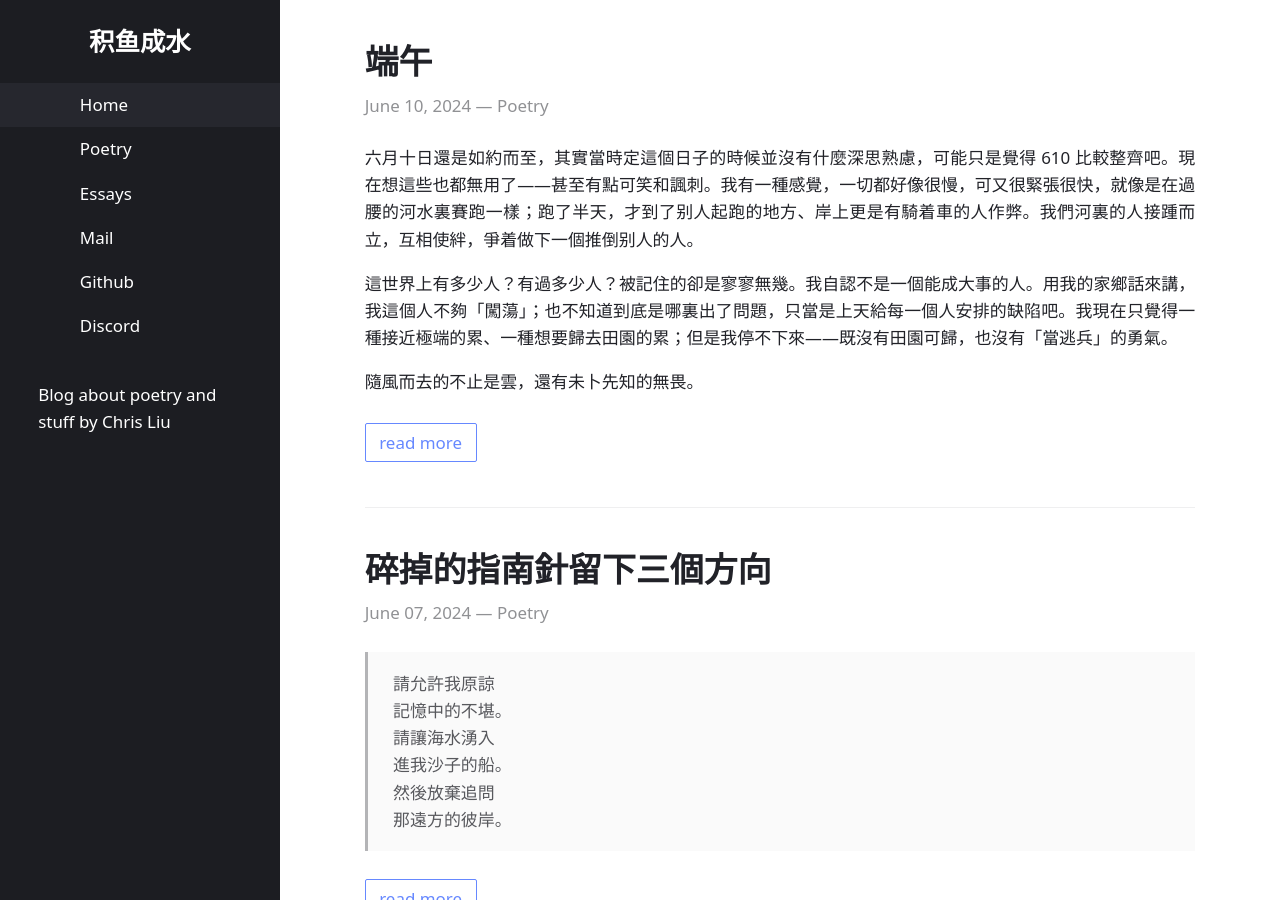
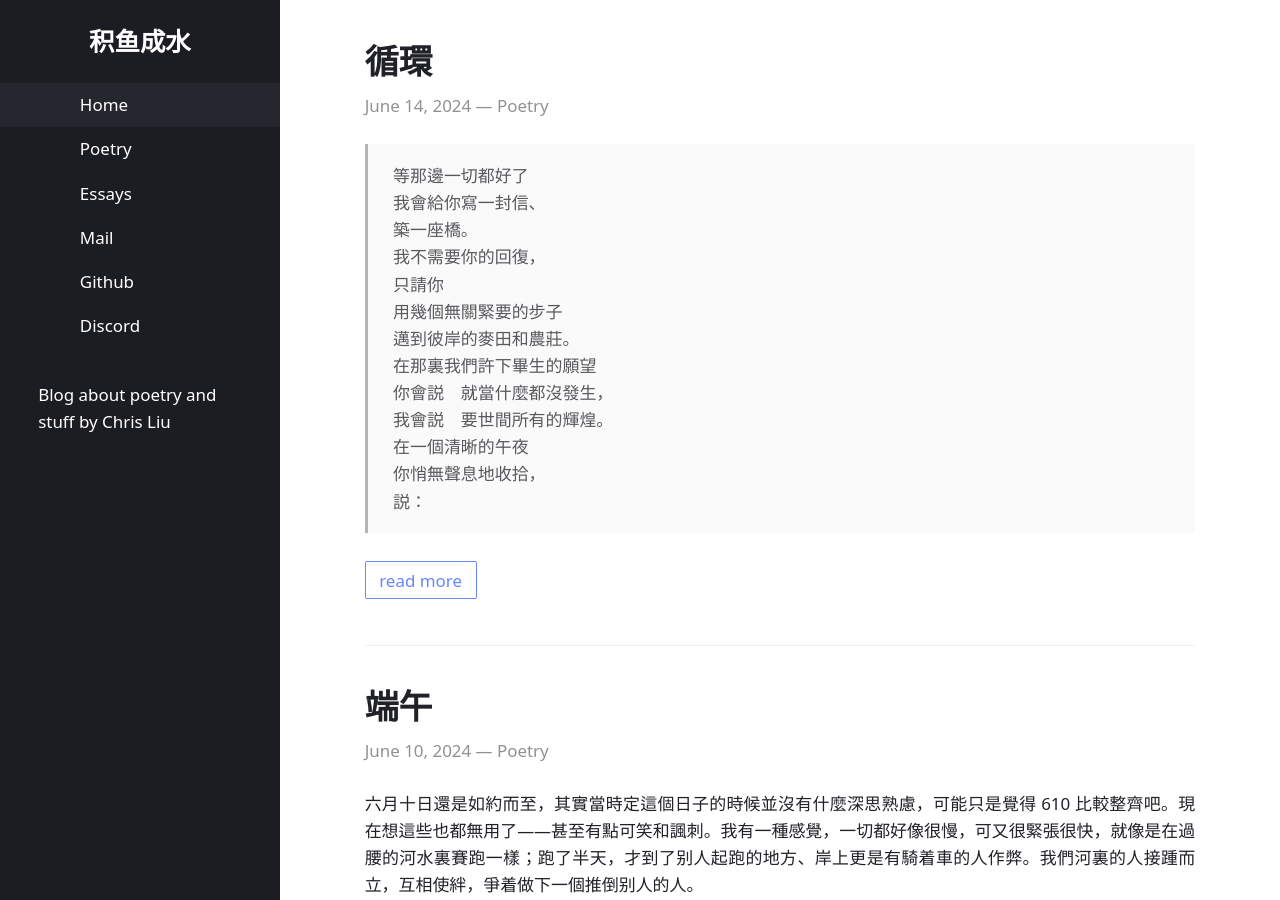
Before and after one commit to chris-zy-liu/chris-zy-liu.github.io, a Jekyll site: the page built from index.html, in a window 1280 px wide and 900 px high. Built offline with Jekyll 4.4.1, drawn with Linux system fonts in a browser that asks for light colours.

Commit message:
script update

```diff
--- /dev/null
+++ b/_posts/2024-06-14-panacea.md
@@ -0,0 +1,6 @@
+---
+title: 循環
+layout: post
+categories: Poetry
+---
+>等那邊一切都好了<br>我會給你寫一封信、<br>築一座橋。<br>我不需要你的回復，<br>只請你<br>用幾個無關緊要的步子<br>邁到彼岸的麥田和農莊。<br>在那裏我們許下畢生的願望<br>你會説　就當什麼都沒發生，<br>我會説　要世間所有的輝煌。<br>在一個清晰的午夜<br>你悄無聲息地收拾，<br>説：
```
Also changed, not shown: _posts/.obsidian/workspace.json (+18 -6 lines).
